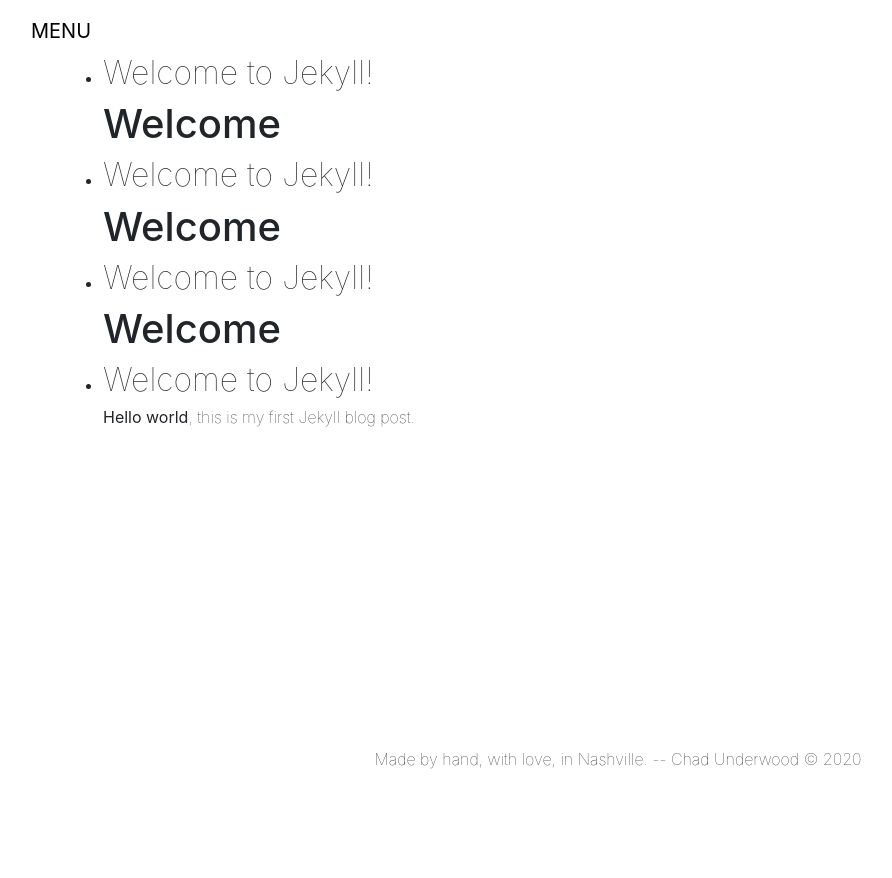
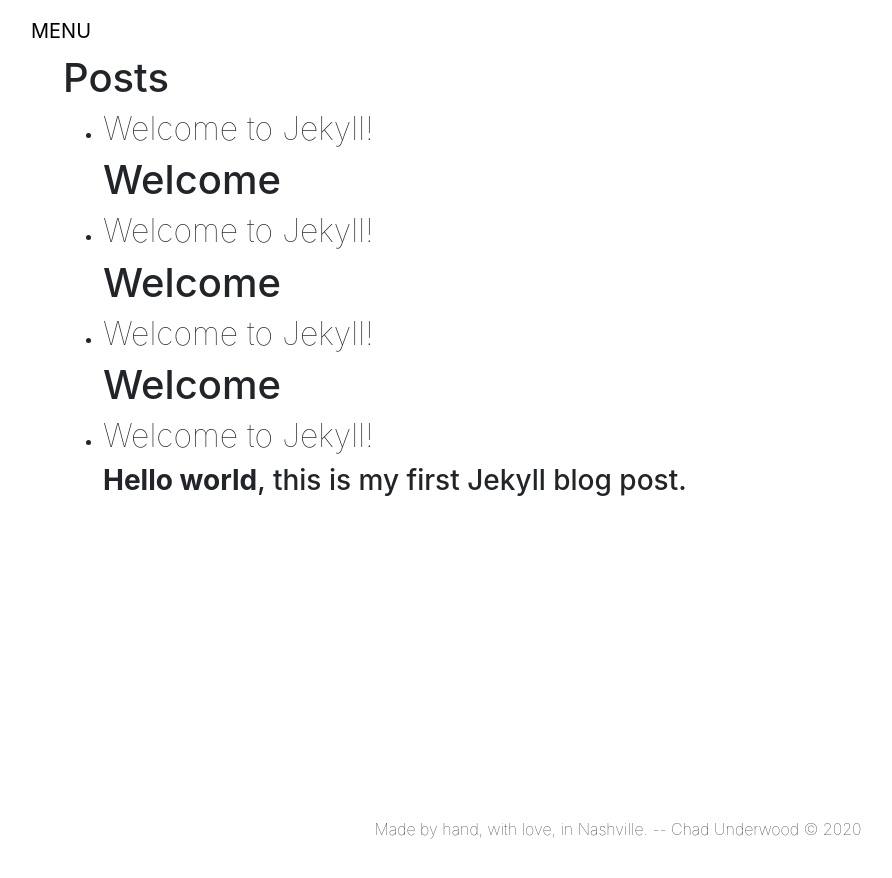
Before and after one commit to chadunderwood/chadunderwoodcom, a Jekyll site: the page built from blog.html, in a window 1280 px wide. Shown: the top 878 px of the page, without its empty margins (22-914 px from the left). Built offline with Jekyll 4.4.1, drawn with Linux system fonts in a browser that asks for light colours.

Commit message:
ver 1.4.13

```diff
--- a/blog.html
+++ b/blog.html
@@ -5,12 +5,15 @@
 
 <!-- Posts -->
   <div class="container">
+    <div class="">
+      <h1 class="title">Posts</h1>
+    </div>
     <div id="blog-post-list" class="">
       <ul>
         {% for post in site.posts %}
           <li>
-          <a href="{{ post.url }}"><h1 class="blog-post-title"> {{ post.title }} </h1></a>
-          <h3 class="blog-post-excerpt"> {{ post.excerpt }} </h3>
+            <a href="{{ post.url }}"><h1 id="blog-post-title"> {{ post.title }} </h1></a>
+            <h3 id=blog-post-excerpt"> {{ post.excerpt }} </h3>
           </li>
         {% endfor %}
       </ul>
--- a/css/stylesheet.css
+++ b/css/stylesheet.css
@@ -16,7 +16,7 @@
 }
 
 #name-and-title {
-  margin-top: 15rem;
+  margin-top: ;
   text-align: center;
 }
 #name {
@@ -25,21 +25,21 @@
   font-weight: 100;
 }
 #title {
-  font-size: 1.5rem;
+  font-size: rem;
   font-family: ;
   font-weight: 100;
 }
-.blog-post-title {
+#blog-post-title {
   font-size: 2.0rem;
   font-family: ;
   font-weight: 100;
 }
-.blog-post-excerpt {
+#blog-post-excerpt {
   font-size: 1.0rem;
   font-family: ;
   font-weight: 100;
 }
-.blog-post-list {
+#blog-post-list {
   align-items: center;
 }
 .text {
```
Also changed, not shown: index.html (+5 -5 lines). Lines whose indentation alone changed are shown as unchanged.
